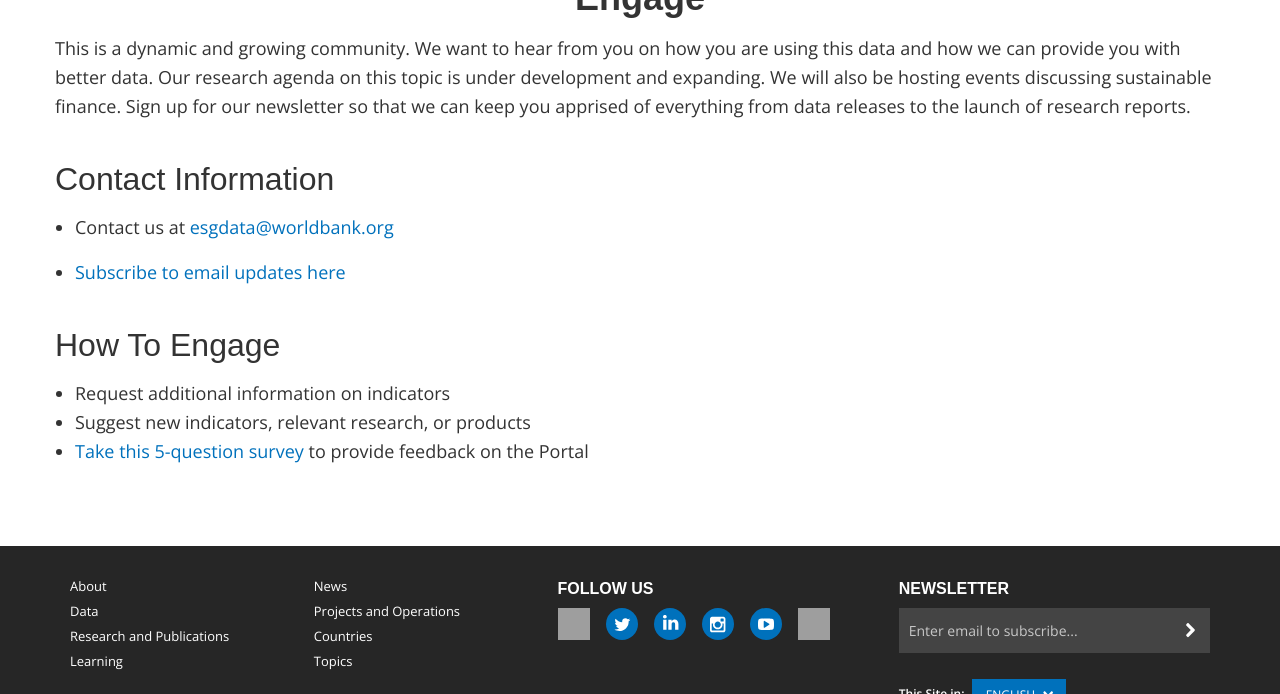
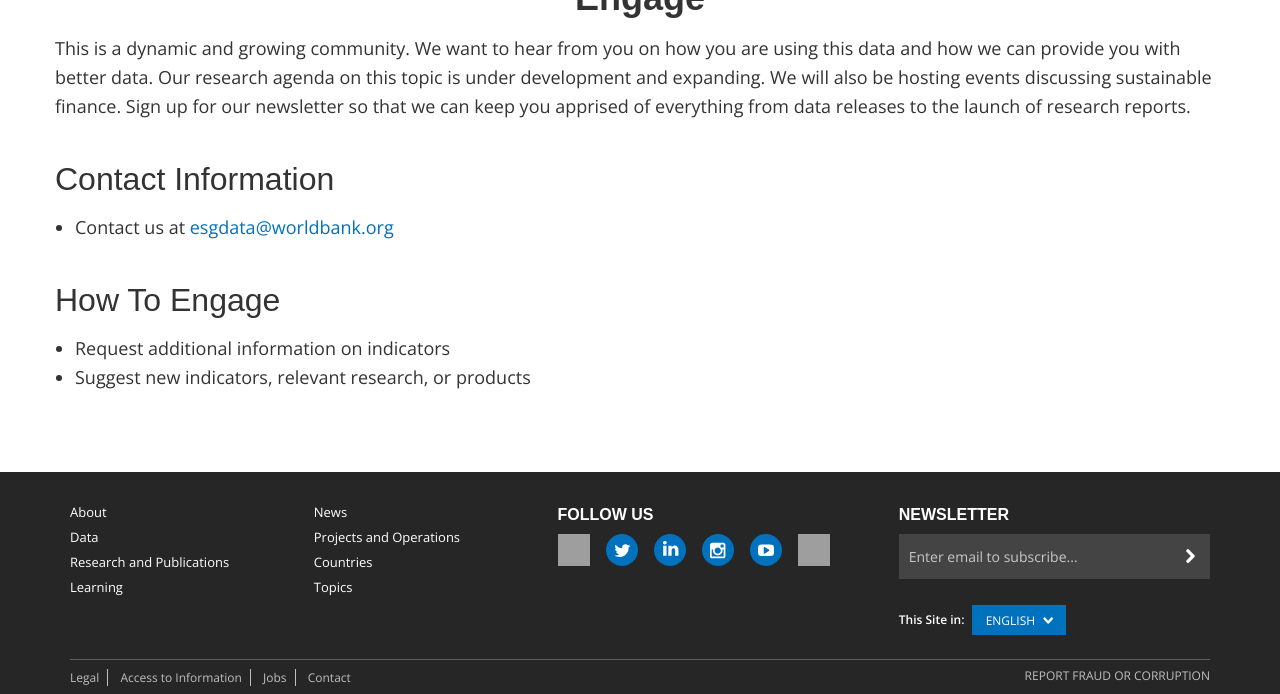
Before and after one commit to tgherzog/wbg-esg-website, a Jekyll site: the page built from engage.md, in a window 1280 px wide and 900 px high, scrolled down 653 px, cut to the strip 0-694 px from the top of the window. Built offline with Jekyll 4.4.1, drawn with Linux system fonts in a browser that asks for light colours; nearby versions of some CDN libraries; some web fonts are replaced; library files that are not in the unit come from our copies; grey boxes are pictures that could not be loaded.

Commit message:
Temporarily disable subscribe/survey links

```diff
--- a/engage.md
+++ b/engage.md
@@ -13,11 +13,11 @@ research reports.
 
 * Contact us at <esgdata@worldbank.org>
 
-* [Subscribe to email updates here](under-construction.html)
+<!-- * [Subscribe to email updates here](under-construction.html) -->
 
 
 ### How To Engage ###
 
 * Request additional information on indicators
 * Suggest new indicators, relevant research, or products
-* [Take this 5-question survey](under-construction.html) to provide feedback on the Portal
+<!-- * [Take this 5-question survey](under-construction.html) to provide feedback on the Portal -->
--- a/index.html
+++ b/index.html
@@ -321,7 +321,7 @@ dataviz: yes
                   <div class="lp__card loop_card_photo_title_text_links">
             <div class="lp__card_wrapper card_tile"><img src="./images/bogota-bikes.jpg" class="lp__img_responsive" alt="https://www.flickr.com/photos/worldbank/24229710442">
               <div class="lp__card_content">
-                <h6 class="lp__card_title"><a href="explorer.html">Visualize ESG Data</a></h6>
+                <h6 class="lp__card_title"><a href="dashboards.html">Country Profiles</a></h6>
                 <ol class="lp__card_description">
                 <li><a href="dashboards.html">Country dashboards</a>: a selection of ESG indicators at the country level</li>
                 <li><a href="explorer.html">Interactive data explorer</a>: select your own indicators for a country, with regional and global aggregates for reference</li>
@@ -413,7 +413,7 @@ dataviz: yes
                 <h6 class="lp__card_title"><a href="research.html">Research</a></h6>
                 <ul>
                 <li class="lp__card_description">
-                A selection of publications from the World Bank and outside entities on the changing role of ESG in investing.
+                A selection of publications from the World Bank and outside entities on the changing role of ESG in investing
                 </li>
                 </ul>
                 <div class="lp__card_list_horizontal">
```
